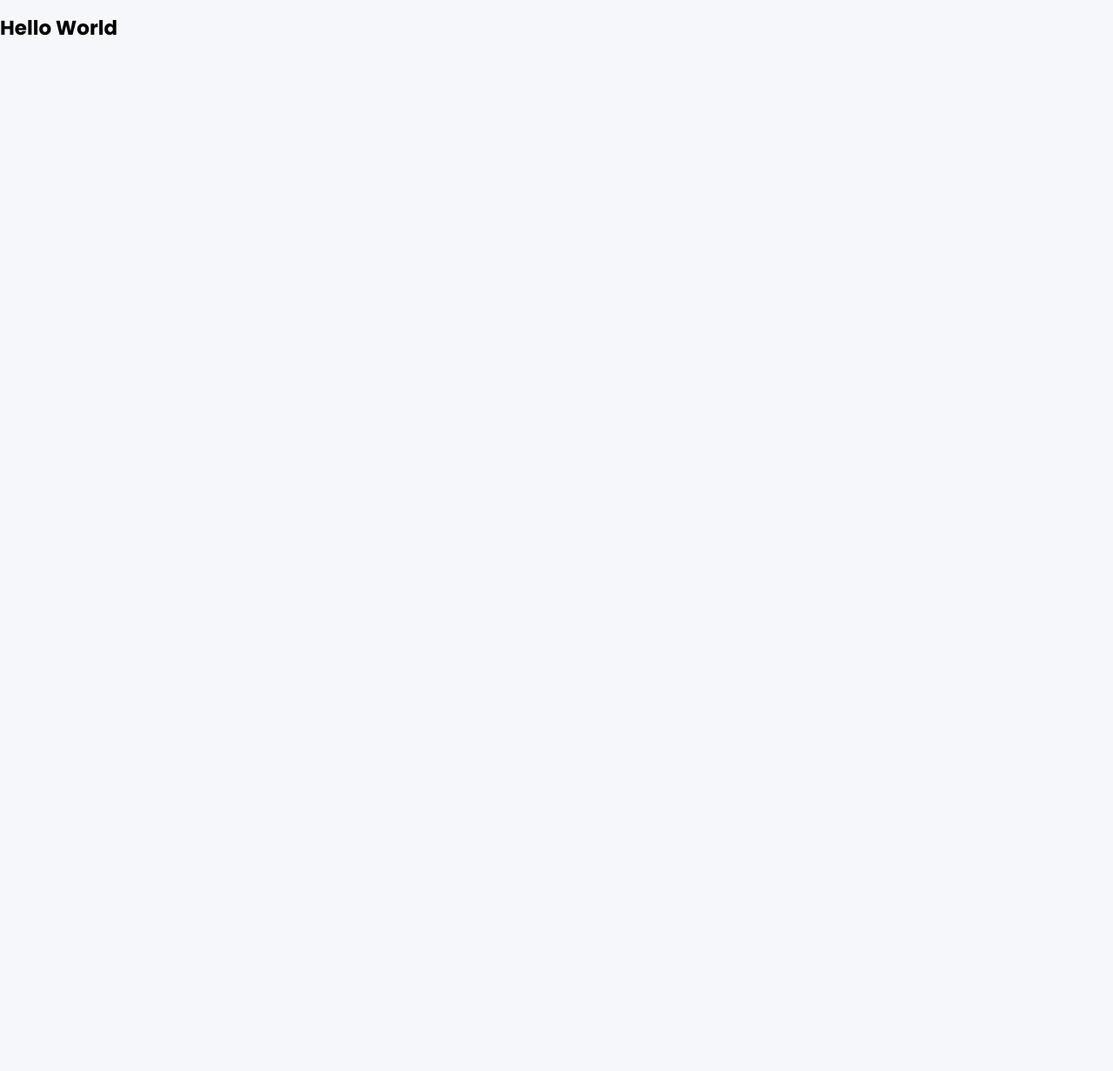
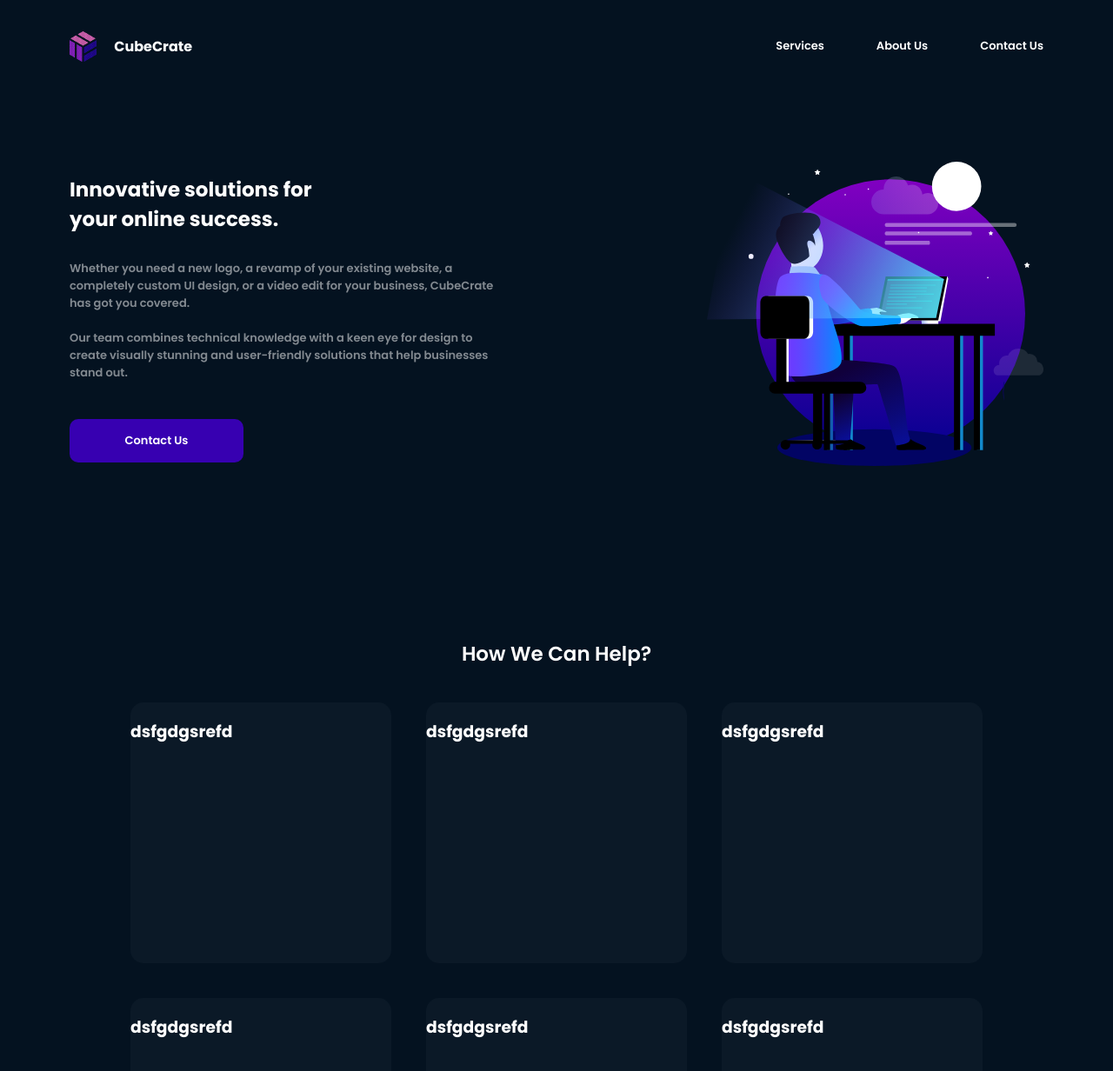
Before and after one commit to ferrary7/cubecrate, a React (Create React App) app: page / in a window 1280 px wide. Shown: the top 1232 px of the page at 87% size. Before the commit the page ends 800 px from the top, so only its background shows below. Built offline with nearby package versions, Linux system fonts and the light colour scheme.

Commit message:
Home page update

```diff
--- a/src/App.css
+++ b/src/App.css
@@ -7,6 +7,28 @@ h1 {
   font-size: 23px;
 }
 
+h2 {
+  font-size: 23px;
+  font-weight: 600;
+  text-align: center;
+}
+
 .flex {
   display: flex;
 }
+
+.primary-btn {
+  min-width: 200px;
+  height: 50px;
+  background-color: #3700B1;
+  color: white;
+  font-size: 13px;
+  font-weight: 600;
+  border-radius: 10px;
+  border: none;
+  font-family: 'Poppins', sans-serif;
+}
+
+.primary-btn:hover {
+  cursor: pointer;
+}
--- a/src/App.js
+++ b/src/App.js
@@ -1,8 +1,11 @@
 import './App.css';
+import HomePage from './components/HomePage/HomePage';
 
 function App() {
   return (
-    <h1>Hello World</h1>
+    <>
+      <HomePage />
+    </>
   );
 }
 
--- /dev/null
+++ b/src/components/HomePage/HeroSection/HeroSection.css
@@ -0,0 +1,24 @@
+.herosection {
+    padding: 80px 80px 100px;
+    justify-content: space-between;
+}
+
+.herosection h1 {
+    width: 300px;
+}
+
+.herosection p {
+    width: 500px;
+    font-weight: 600;
+    font-size: 13px;
+    opacity: 0.5;
+    margin-top: 30px;
+}
+
+.herosection button {
+    margin-top: 30px;
+}
+
+.herosection img {
+    height: 350px;
+}
--- /dev/null
+++ b/src/components/HomePage/HeroSection/HeroSection.js
@@ -0,0 +1,17 @@
+import React from 'react'
+import './HeroSection.css';
+
+function HeroSection() {
+  return (
+    <div className='herosection flex'>
+      <div>
+        <h1>Innovative solutions for your online success.</h1>
+        <p>Whether you need a new logo, a revamp of your existing website, a completely custom UI design, or a video edit for your business, CubeCrate has got you covered. <br /><br />Our team combines technical knowledge with a keen eye for design to create visually stunning and user-friendly solutions that help businesses stand out.</p>
+        <button className='primary-btn'>Contact Us</button>
+      </div>
+      <img src='../../../assets/illustration.svg' alt='dev-illustration' />
+    </div>
+  )
+}
+
+export default HeroSection
--- /dev/null
+++ b/src/components/HomePage/HomePage.js
@@ -0,0 +1,16 @@
+import React from 'react'
+import Navbar from '../Navbar/Navbar'
+import HeroSection from './HeroSection/HeroSection'
+import Services from './ServicesSection/Services'
+
+function HomePage() {
+  return (
+    <>
+        <Navbar />
+        <HeroSection />
+        <Services />
+    </>
+  )
+}
+
+export default HomePage
--- /dev/null
+++ b/src/components/HomePage/ServicesSection/Services.css
@@ -0,0 +1,8 @@
+.servicesection {
+    padding: 80px 80px 100px;
+}
+
+.services-container {
+    flex-wrap: wrap;
+    justify-content: center;
+}
--- /dev/null
+++ b/src/components/HomePage/ServicesSection/Services.js
@@ -0,0 +1,21 @@
+import React from 'react'
+import './Services.css';
+import ServicesCard from './ServicesCard';
+
+function Services() {
+  return (
+    <div className='servicesection'>
+      <h2>How We Can Help?</h2>
+      <div className='services-container flex'>
+        <ServicesCard />
+        <ServicesCard />
+        <ServicesCard />
+        <ServicesCard />
+        <ServicesCard />
+        <ServicesCard />
+      </div>
+    </div>
+  )
+}
+
+export default Services
--- /dev/null
+++ b/src/components/HomePage/ServicesSection/ServicesCard.css
@@ -0,0 +1,7 @@
+.services-card {
+    height: 300px;
+    width: 300px;
+    background-color: #0B1927;
+    border-radius: 15px;
+    margin: 20px;
+}
--- /dev/null
+++ b/src/components/HomePage/ServicesSection/ServicesCard.js
@@ -0,0 +1,12 @@
+import React from 'react'
+import './ServicesCard.css'
+
+function ServicesCard() {
+  return (
+    <div className='services-card'>
+      <h3>dsfgdgsrefd</h3>
+    </div>
+  )
+}
+
+export default ServicesCard
--- /dev/null
+++ b/src/components/Navbar/Navbar.css
@@ -0,0 +1,32 @@
+.navbar {
+    padding: 30px 80px;
+    align-items: center;
+    justify-content: space-between;
+}
+
+.navbar div {
+    align-items: center;
+}
+
+.logo {
+    font-weight: 700;
+}
+
+.logo:hover {
+    cursor: pointer;
+}
+
+.logo img {
+    height: 35px;
+    margin-right: 20px;
+}
+
+.navlinks p{
+    margin-left: 60px;
+    font-size: 13px;
+    font-weight: 600;
+}
+
+.navlinks p:hover {
+    cursor: pointer;
+}
--- a/src/components/Navbar/Navbar.js
+++ b/src/components/Navbar/Navbar.js
@@ -1,9 +1,18 @@
 import React from 'react'
+import './Navbar.css';
 
 function Navbar() {
   return (
-    <div className='navbar'>
-
+    <div className='navbar flex'>
+      <div className='logo flex'>
+        <img src='../../../assets/cclogo.svg' alt='logo' />
+        CubeCrate
+      </div>
+      <div className='navlinks flex'>
+        <p>Services</p>
+        <p>About Us</p>
+        <p>Contact Us</p>
+      </div>
     </div>
   )
 }
--- a/src/index.css
+++ b/src/index.css
@@ -3,7 +3,8 @@
 body {
   margin: 0;
   font-family: 'Poppins', sans-serif;
-  background-color: #F5F7FB;
+  background-color: #041220;
+  color: white;
 }
 
 code {
```
Also changed, not shown: public/assets/cclogo.svg (added), public/assets/illustration.svg (added).
